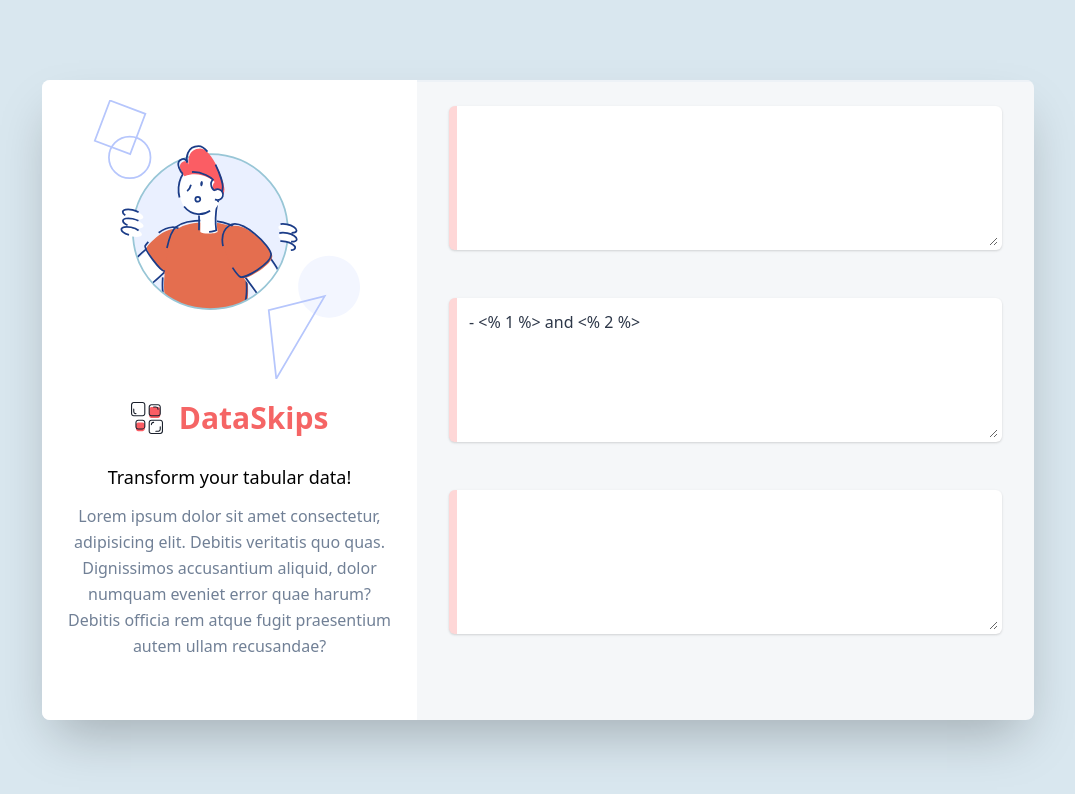
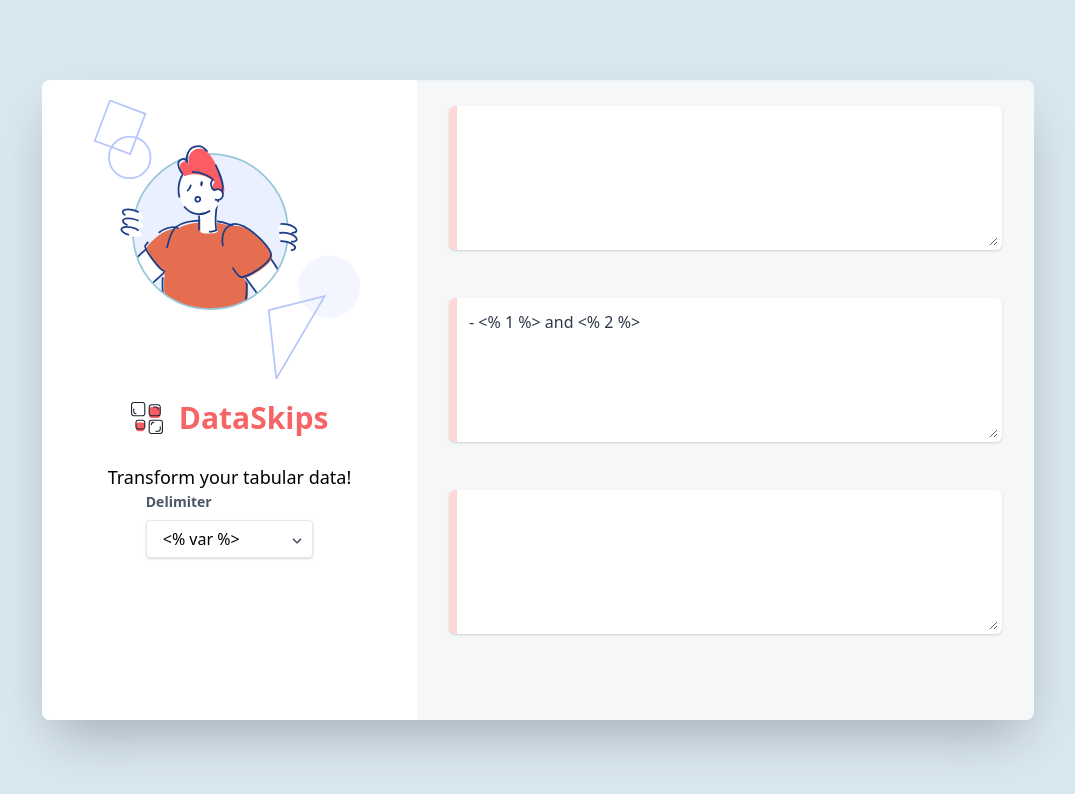
Before and after one commit to WalterCJ/dataskips, a React (Create React App) app: page / in a window 1280 px wide. Shown: the top 794 px of the page, without its empty margins (102-1177 px from the left). Built offline with nearby package versions, Linux system fonts and the light colour scheme.

Commit message:
add delimiter

```diff
--- a/src/components/Layout/Sidebar.js
+++ b/src/components/Layout/Sidebar.js
@@ -1,8 +1,35 @@
 import React from "react";
 import { ReactComponent as Image } from "./assets/image.svg";
 import { ReactComponent as Logo } from "./assets/logo.svg";
+import { connect } from "react-redux";
+import Input from "../UI/Input";
+import { changeDelimiter, changeTemplate } from "../../store/actions";
 
-export default function Sidebar() {
+function Sidebar({ changeDelimiter, changeTemplate, csvData, template }) {
+  const delimiter = {
+    elementType: "select",
+    elementConfig: {
+      options: [
+        {
+          value: JSON.stringify({ open: "<%", close: "%>" }),
+          displayValue: "<% var %>",
+        },
+        {
+          value: JSON.stringify({ open: "{%", close: "%}" }),
+          displayValue: "{% var %}",
+        },
+        {
+          value: JSON.stringify({ open: "{{", close: "}}" }),
+          displayValue: "{{ var }}",
+        },
+      ],
+    },
+    value: "fastest",
+  };
+  const handleInputChange = (e) => {
+    const delimiter = JSON.parse(e.target.value);
+    changeDelimiter(delimiter);
+  };
   return (
     <div className="justify-center p-12 md:p-5 md:w-7/12 bg-white">
       <div className="md:w-full lg:w-5/6 xl:max-w-sm mx-auto hidden md:block">
@@ -16,17 +43,44 @@
           DataSkips
         </span>
       </div>
-      <div className="pl-0">
+      <div className="pl-0 flex flex-col items-center">
         <h1 className="font-light text-lg mt-6 md:text-center">
           Transform your tabular data!
         </h1>
-        <p className="text-base md:text-base text-gray-600 mt-3 leading-relaxed md:text-center">
-          Lorem ipsum dolor sit amet consectetur, adipisicing elit. Debitis
-          veritatis quo quas. Dignissimos accusantium aliquid, dolor numquam
-          eveniet error quae harum? Debitis officia rem atque fugit praesentium
-          autem ullam recusandae?
-        </p>
+        <div className="block relative w-1/2 ">
+          <div className="mb-4">
+            <label
+              className="block text-gray-700 text-sm font-bold mb-2"
+              htmlFor="delimiter"
+            >
+              Delimiter
+            </label>
+            <Input
+              id={"delimiter"}
+              elementConfig={delimiter.elementConfig}
+              value={delimiter.value}
+              elementType={delimiter.elementType}
+              onChange={handleInputChange}
+            />
+            <div className="pointer-events-none absolute inset-y-0 pt-4 right-0 flex items-center px-2 text-gray-700">
+              <svg
+                className="fill-current h-4 w-4"
+                xmlns="http://www.w3.org/2000/svg"
+                viewBox="0 0 20 20"
+              >
+                <path d="M9.293 12.95l.707.707L15.657 8l-1.414-1.414L10 10.828 5.757 6.586 4.343 8z" />
+              </svg>
+            </div>
+          </div>
+        </div>
       </div>
     </div>
   );
 }
+const mapStateToProps = (state) => ({
+  csvData: state.csv,
+  template: state.template,
+});
+export default connect(mapStateToProps, { changeDelimiter, changeTemplate })(
+  Sidebar
+);
--- /dev/null
+++ b/src/components/UI/Input.js
@@ -0,0 +1,52 @@
+import React from "react";
+
+const Input = (props) => {
+  let inputElement = null;
+  switch (props.elementType) {
+    case "input":
+      inputElement = (
+        <input
+          {...props.elementConfig}
+          value={props.value}
+          onChange={props.onChange}
+        />
+      );
+      break;
+    case "textarea":
+      inputElement = (
+        <textarea
+          {...props.elementConfig}
+          value={props.value}
+          onChange={props.onChange}
+        />
+      );
+      break;
+    case "select":
+      inputElement = (
+        <select
+          value={props.value}
+          onChange={props.onChange}
+          className="block appearance-none w-full bg-white border border-gray-300 hover:border-gray-500 px-4 py-2 pr-8 rounded shadow leading-tight focus:outline-none focus:shadow-outline"
+        >
+          {props.elementConfig.options.map((option, i) => (
+            <option key={i} value={option.value}>
+              {option.displayValue}
+            </option>
+          ))}
+        </select>
+      );
+      break;
+    default:
+      inputElement = (
+        <input
+          {...props.elementConfig}
+          value={props.value}
+          onChange={props.onChange}
+        />
+      );
+  }
+
+  return inputElement;
+};
+
+export default Input;
--- a/src/store/actions.js
+++ b/src/store/actions.js
@@ -12,3 +12,8 @@
   type: "CHANGE_OUTPUT",
   payload: output,
 });
+
+export const changeDelimiter = (delimiter) => ({
+  type: "CHANGE_DELIMITER",
+  payload: delimiter,
+});
--- a/src/store/reducers.js
+++ b/src/store/reducers.js
@@ -1,12 +1,18 @@
 const initialState = {
   csv: "",
   template: "- <% 1 %> and <% 2 %>",
+  delimiter: { open: "<%", close: "%>" },
   output: "",
 };
 
 const converter = (state = initialState, action) => {
   const { type, payload } = action;
   switch (type) {
+    case "CHANGE_DELIMITER":
+      return {
+        ...state,
+        delimiter: payload,
+      };
     case "CHANGE_TEMPLATE":
       return {
         ...state,
```
